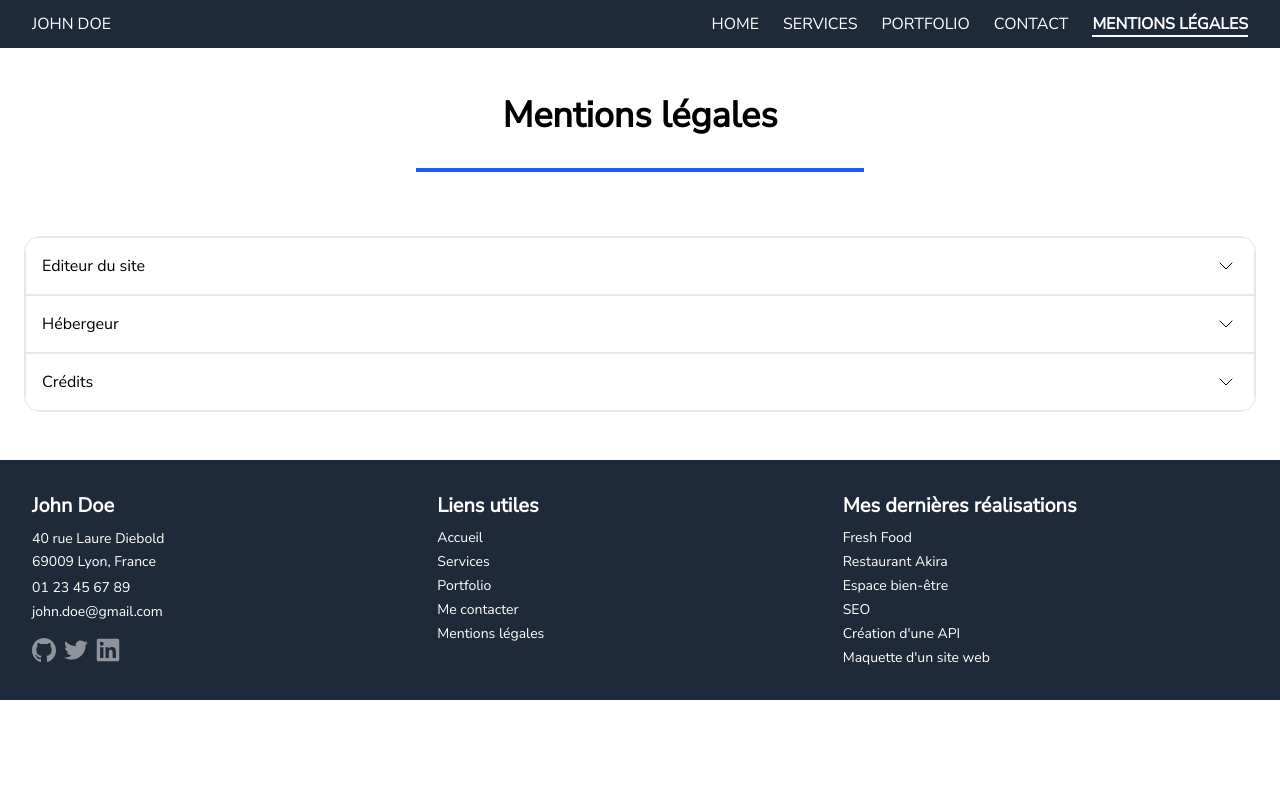
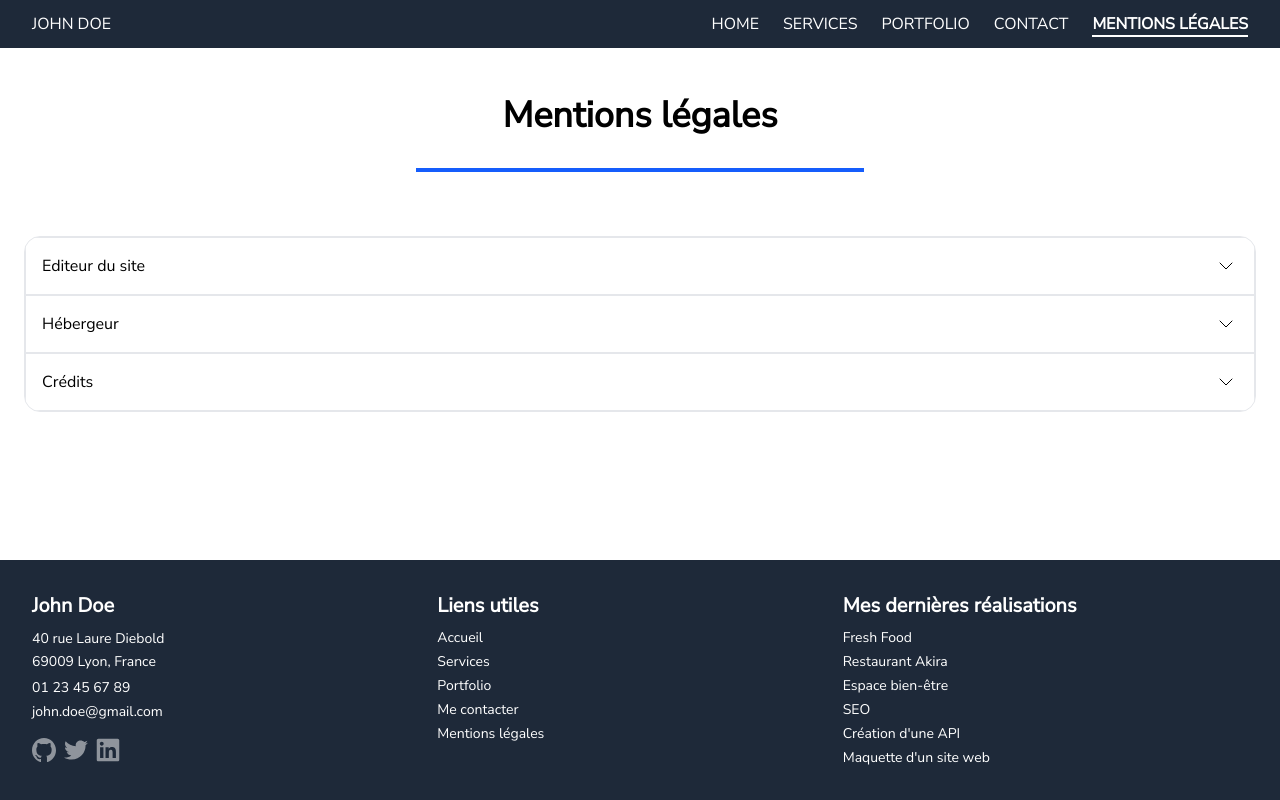
Before and after one commit to LamarreLeo/Devoir-Portfolio-React, a React (Vite) app: page /mentions-legales in a window 1280 px wide. Built offline with nearby package versions, Linux system fonts and the light colour scheme.

Commit message:
fix: The footer is located at the bottom of the Legal Notice page

```diff
--- a/src/App.jsx
+++ b/src/App.jsx
@@ -5,11 +5,11 @@
 
 function App() {
   return (
-    <>
+    <div className="flex flex-col min-h-screen">
       <Header />
       <Outlet />
       <Footer />
-    </>
+    </div>
   );
 }
 
--- a/src/pages/MentionsLegales.jsx
+++ b/src/pages/MentionsLegales.jsx
@@ -8,7 +8,8 @@
         <title>Mentions légales</title>
         <meta name="robots" content="noindex, nofollow" />
       </Helmet>
-      <main className="mt-12">
+
+      <main className="mt-12 flex-grow">
         <section className="px-6 py-12 max-w-7xl mx-auto">
           <div className="text-center flex flex-col gap-2">
             <h1 className="text-4xl">Mentions légales</h1>
```
